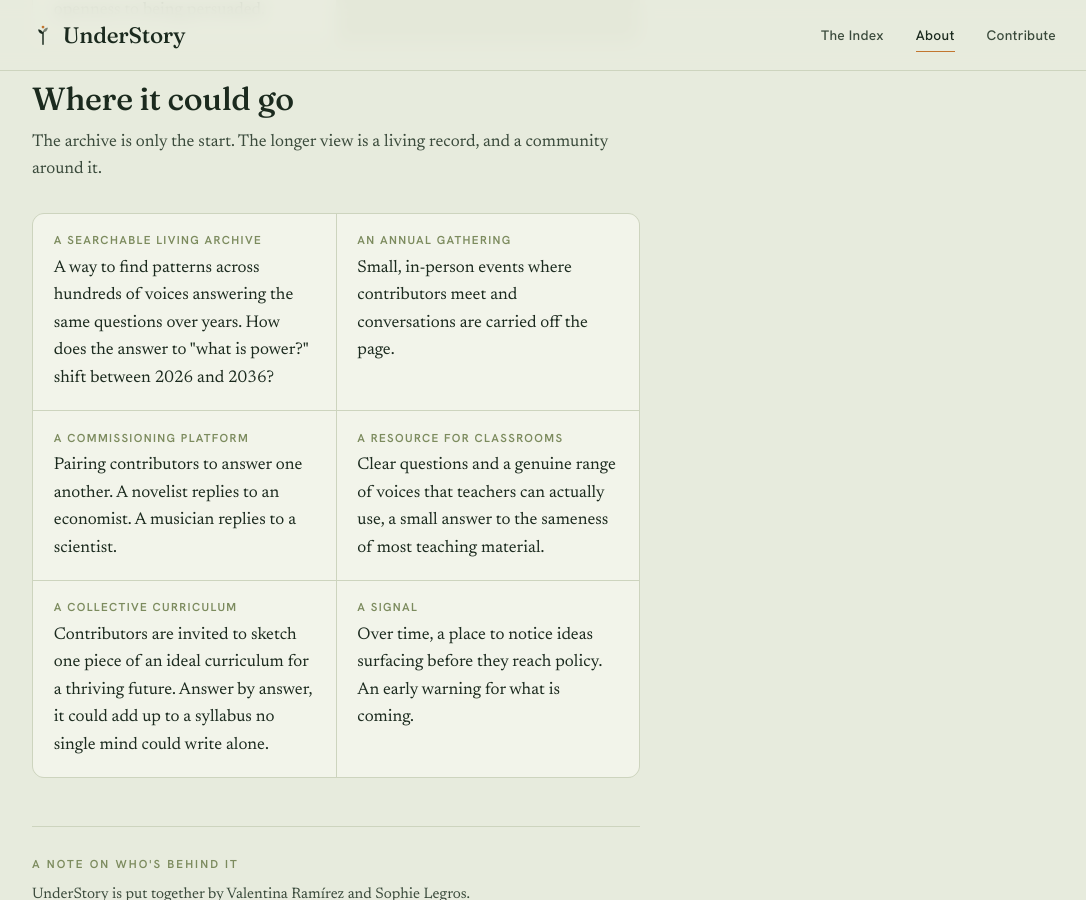
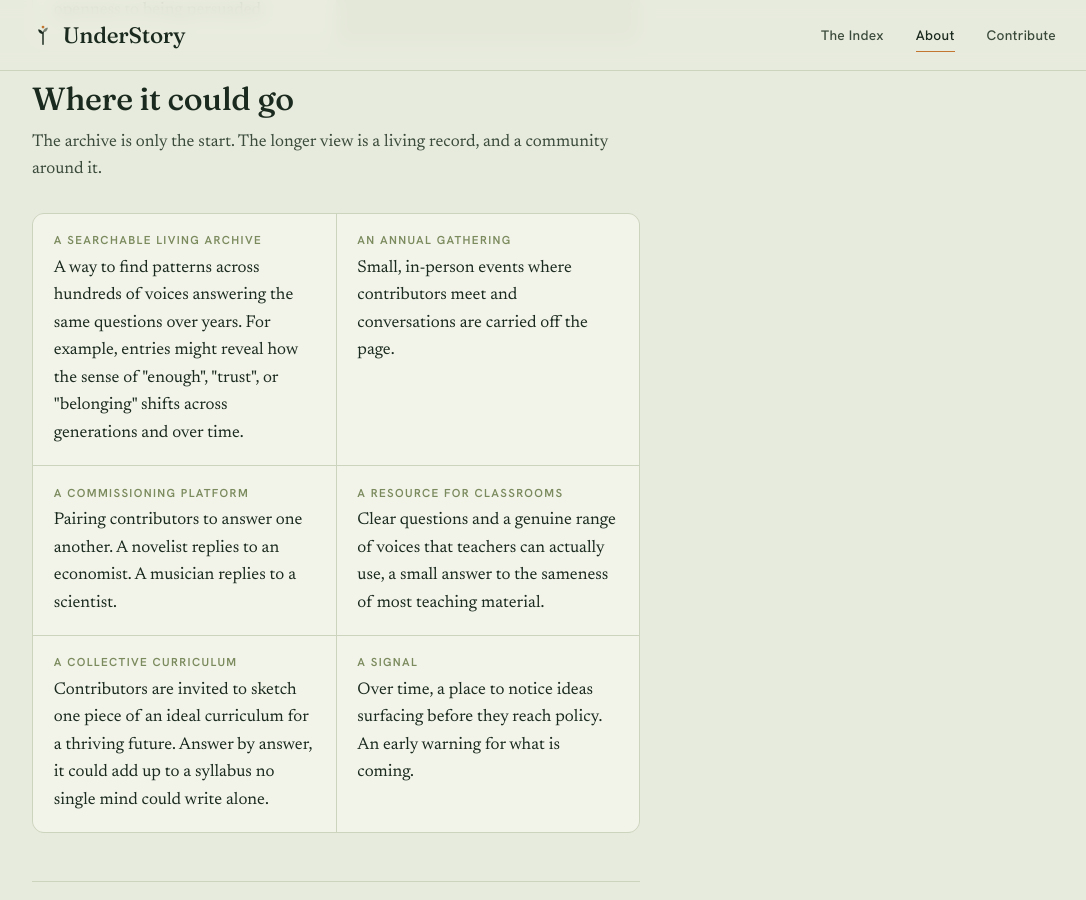
Before and after one commit to valentina-rm/understory, a Jekyll site: the page built from about.md, in a window 1280 px wide and 900 px high, scrolled down 2603 px. Shown: the whole window, without its empty margins (96-1182 px from the left). Built offline with Jekyll 4.4.1, drawn with Linux system fonts in a browser that asks for light colours.

Commit message:
Text edits across pages

```diff
--- a/about.md
+++ b/about.md
@@ -65,7 +65,8 @@ The archive is only the start. The longer view is a living record, and a communi
 <div class="spec">
   <div class="spec-row">
     <dt>A searchable living archive</dt>
-    <dd>A way to find patterns across hundreds of voices answering the same questions over years. How does the answer to "what is power?" shift between 2026 and 2036?</dd>
+    <dd>A way to find patterns across hundreds of voices answering the same questions over years.
+    For example, entries might reveal how the sense of "enough", "trust", or "belonging" shifts across generations and over time.</dd>
   </div>
   <div class="spec-row">
     <dt>An annual gathering</dt>
```
